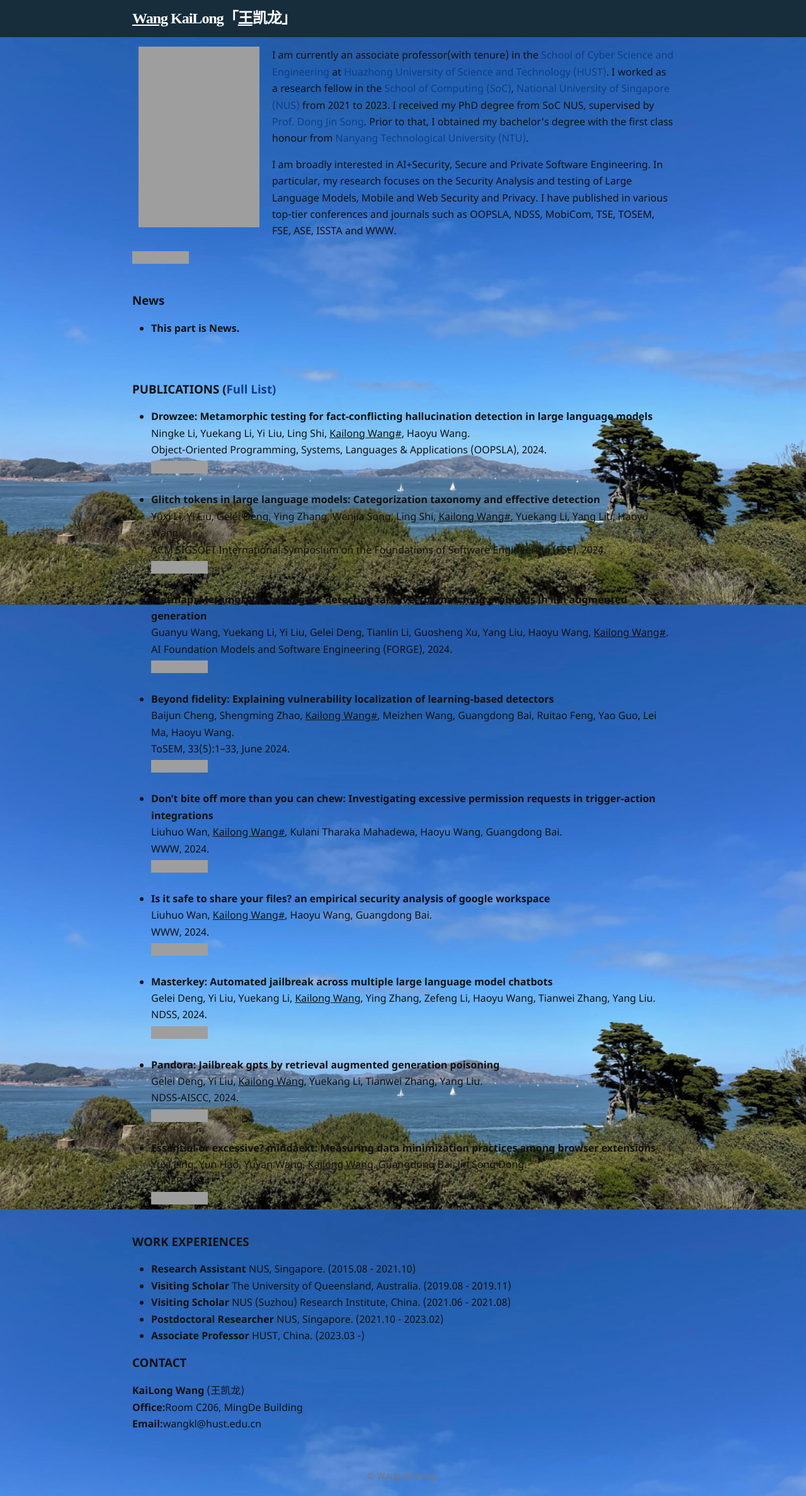
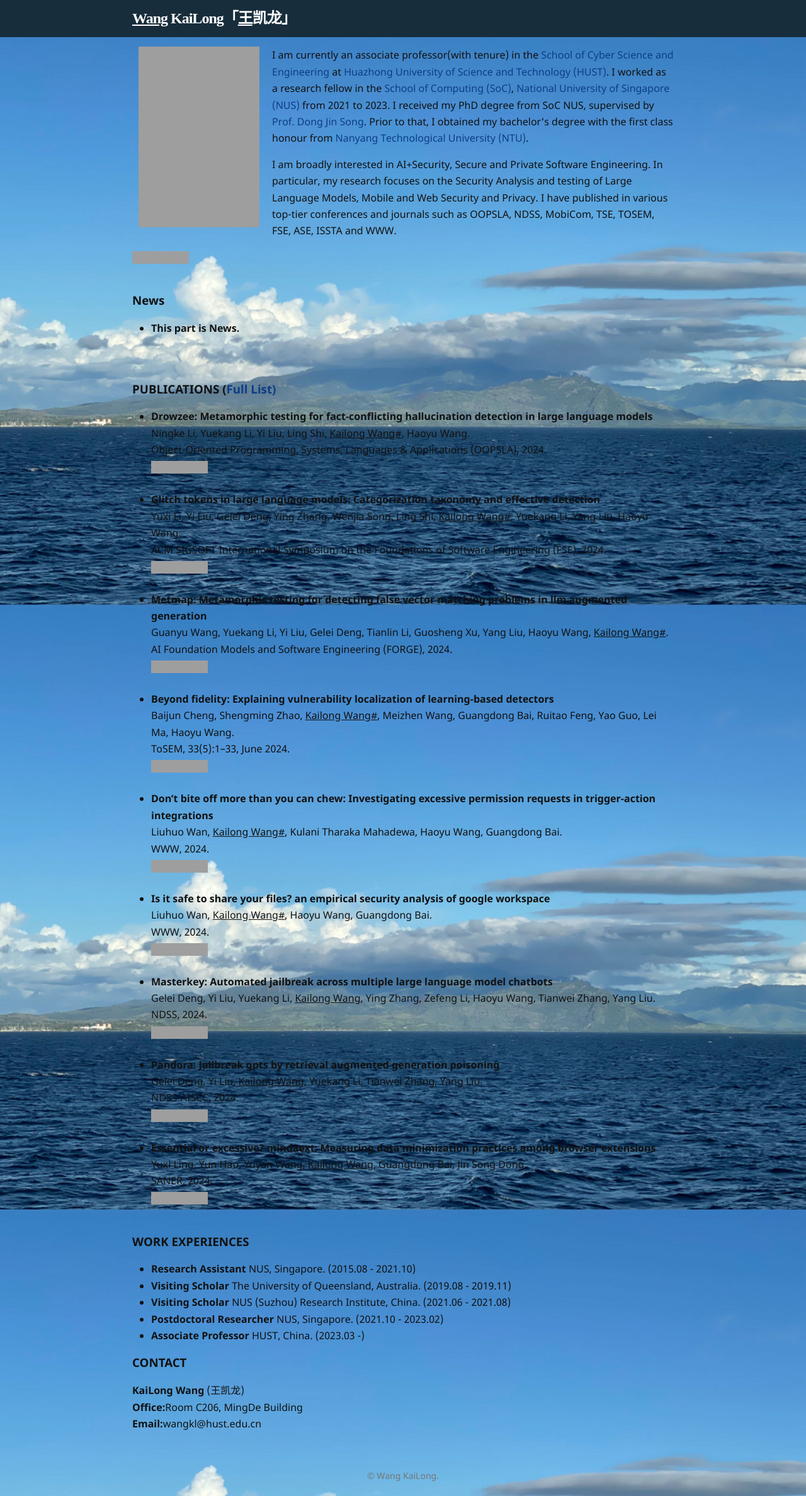
Before and after one commit to izZCrown/izZCrown.github.io, a Jekyll site: the page built from index.html, in a window 1280 px wide. Shown: the whole page at 63% size. Built offline with Jekyll 4.4.1, drawn with Linux system fonts in a browser that asks for light colours; some web fonts are replaced; grey boxes are pictures that could not be loaded.

Commit message:
Initial commit

```diff
--- a/index.html
+++ b/index.html
@@ -5,7 +5,7 @@
 <div class='other-pages'>
 <style>
   body {
-    background-image: url('/assets/images/bg2.jpg');
+    background-image: url('/assets/images/bg3.jpg');
     background-size: cover;
     background-position: center;
     background-repeat: no-repeat;
```
